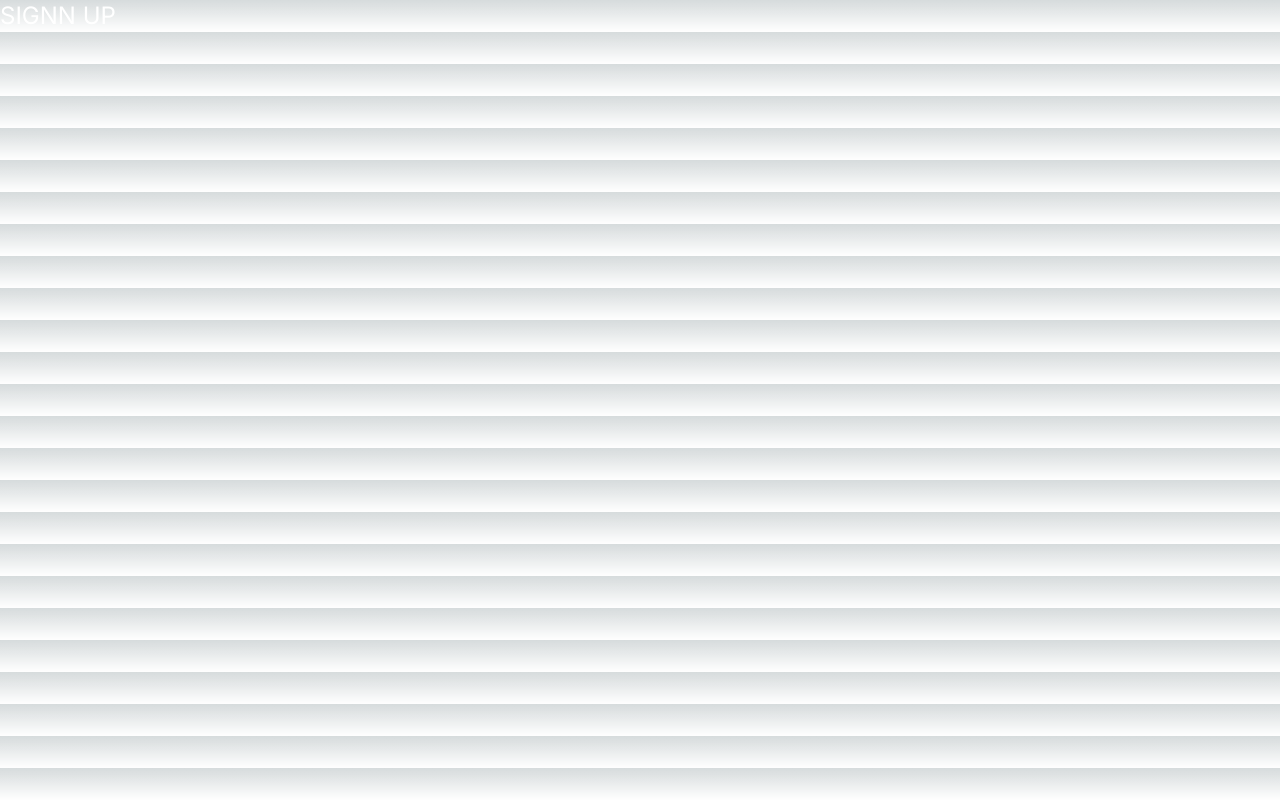
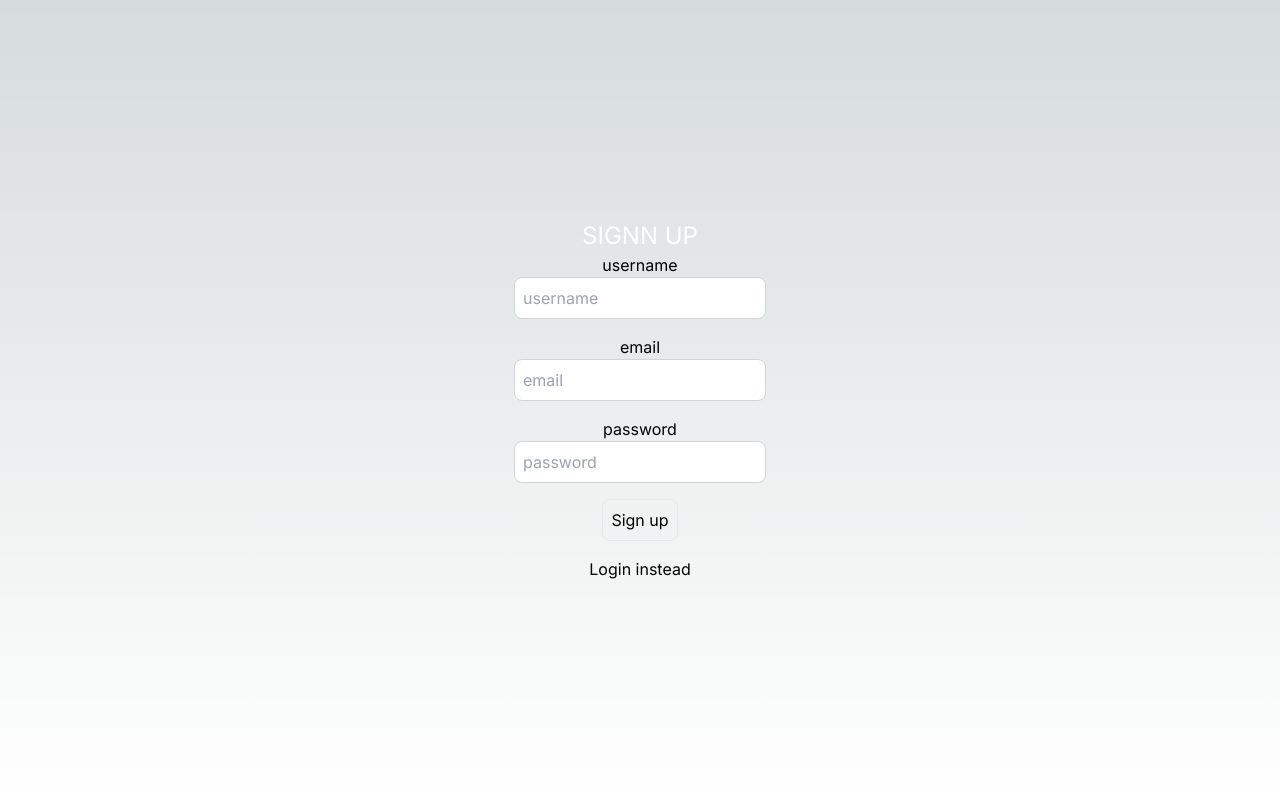
Before and after one commit to SDAR30/AuthGuardian, a Next.js app: page /signup in a window 1280 px wide. Built offline with nearby package versions, Linux system fonts and the light colour scheme.

Commit message:
signup and login textfields added

```diff
--- a/src/app/login/page.tsx
+++ b/src/app/login/page.tsx
@@ -1,8 +1,48 @@
+"use client";
+import Link from "next/link";
+import React from "react";
+import { useRouter } from 'next/navigation';
+import { axios } from "axios";
+
+
+
 export default function loginPage() {
+    const [user, setUser] = React.useState({ email: "", password: ""})
+    const onLogin = async () => {
+
+    }
 
     return (
-        <div className="flex ">
-            <h1 className="text-center text-white text-2xl">Login</h1>
+        <div className="flex flex-col items-center justify-center min-h-screen py-2">
+            <h1 className="text-center text-white text-2xl">LoGG IN</h1>
+            <hr />
+
+            <label htmlFor="email">email</label>
+            <input
+                className="p-2 border border-gray-300 rounded-lg mb-4 focus:outline-none focus:border-gray-600"
+                id="email"
+                type="text"
+                value={user.email}
+                onChange={(e) => setUser({ ...user, email: e.target.value })}
+                placeholder="email"
+            />
+
+            <label htmlFor="password">password</label>
+            <input
+                className="p-2 border border-gray-300 rounded-lg mb-4 focus:outline-none focus:border-gray-600"
+                id="password"
+                type="password"
+                value={user.password}
+                onChange={(e) => setUser({ ...user, password: e.target.value })}
+                placeholder="password"
+            />
+
+            <button
+            onClick={onLogin}
+                className="p-2 border border-grapy-300 rounded-lg mb-4 focus:outline-none focus:border-gray-600"
+            >Log in</button>
+            <Link href="/signup">Signup instead</Link>
+
         </div>
     )
 }
--- /dev/null
+++ b/src/app/profile/page.tsx
@@ -0,0 +1,10 @@
+export default function ProfilePage() {
+    return (
+        <div className="flex flex-col items-center justify-center min-h-screen py-2">
+            <h1>Profile</h1>
+            <hr />
+            <p>Profile page</p>
+
+        </div>
+    )
+}
--- a/src/app/signup/page.tsx
+++ b/src/app/signup/page.tsx
@@ -1,8 +1,57 @@
+"use client";
+import Link from "next/link";
+import React from "react";
+import { useRouter } from 'next/navigation';
+import { axios } from "axios";
+
+
+
 export default function SignupPage() {
+    const [user, setUser] = React.useState({ email: "", password: "", username: "" })
+    const onSignup = async () => {
+
+    }
 
     return (
-        <div className="flex ">
+        <div className="flex flex-col items-center justify-center min-h-screen py-2">
             <h1 className="text-center text-white text-2xl">SIGNN UP</h1>
+            <hr />
+            <label htmlFor="username">username</label>
+            <input
+                className="p-2 border border-gray-300 rounded-lg mb-4 focus:outline-none focus:border-gray-600"
+                id="username"
+                type="text"
+                value={user.username}
+                onChange={(e) => setUser({ ...user, username: e.target.value })}
+                placeholder="username"
+            />
+
+            <label htmlFor="email">email</label>
+            <input
+                className="p-2 border border-gray-300 rounded-lg mb-4 focus:outline-none focus:border-gray-600"
+                id="email"
+                type="text"
+                value={user.email}
+                onChange={(e) => setUser({ ...user, email: e.target.value })}
+                placeholder="email"
+            />
+
+            <label htmlFor="password">password</label>
+            <input
+                className="p-2 border border-gray-300 rounded-lg mb-4 focus:outline-none focus:border-gray-600"
+                id="password"
+                type="password"
+                value={user.password}
+                onChange={(e) => setUser({ ...user, password: e.target.value })}
+                placeholder="password"
+            />
+
+            <button
+            onClick={onSignup}
+                className="p-2 border border-grapy-300 rounded-lg mb-4 focus:outline-none focus:border-gray-600"
+            >Sign up</button>
+            <Link href="/login">Login instead</Link>
+
         </div>
     )
 }
```
Also changed, not shown: src/dbConfig/dbConfig.ts (added, +21 -0 lines).
